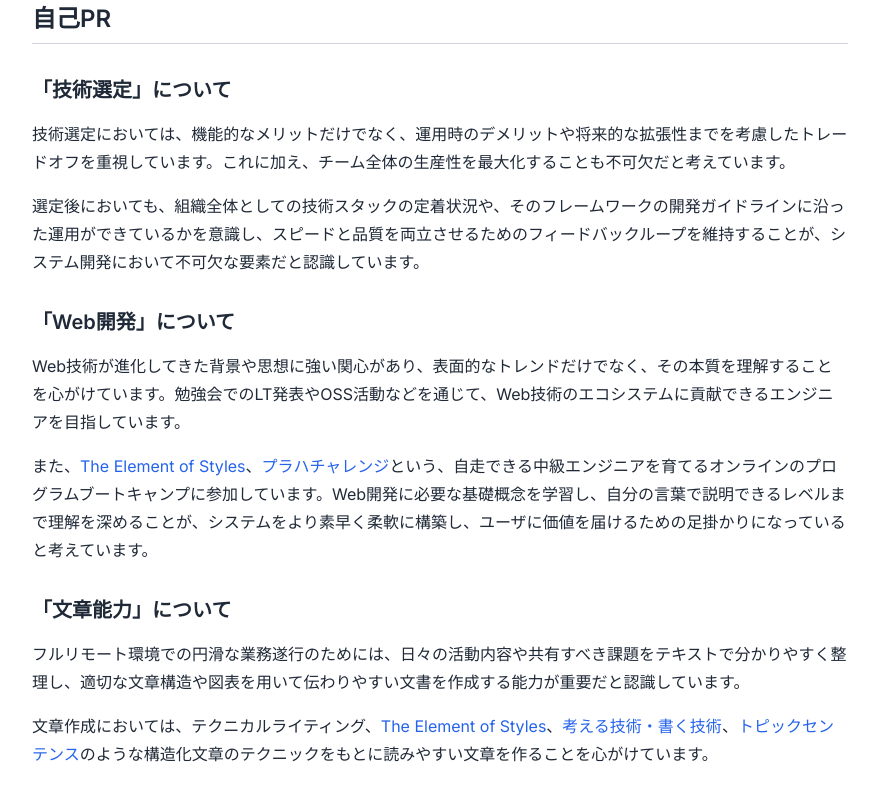
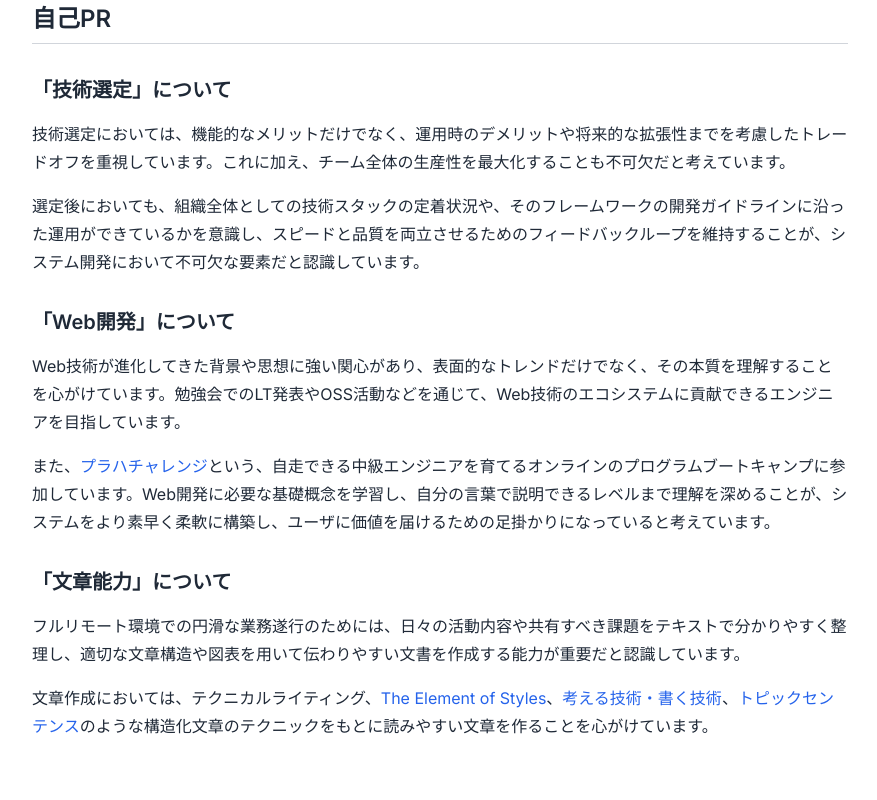
Before and after one commit to kmishima16/my-profile, a plain HTML site: page index.html in a window 1280 px wide. Shown: the part 1867-2667 px from the top of the page, without its empty margins (200-1077 px from the left). Drawn offline with nearby package versions, Linux system fonts and the light colour scheme.

Commit message:
update 字句修正

```diff
--- a/index.html
+++ b/index.html
@@ -146,7 +146,7 @@
                         Web技術が進化してきた背景や思想に強い関心があり、表面的なトレンドだけでなく、その本質を理解することを心がけています。勉強会でのLT発表やOSS活動などを通じて、Web技術のエコシステムに貢献できるエンジニアを目指しています。
                     </p>
                     <p>
-                        また、<a href="https://praha-challenge.com/" target="_blank" rel="noopener noreferrer" class="text-blue-600 hover:underline">The Element of Styles</a>、<a href="https://www.kinokuniya.co.jp/f/dsg-01-9784478490273" target="_blank" rel="noopener noreferrer" class="text-blue-600 hover:underline">プラハチャレンジ</a>という、自走できる中級エンジニアを育てるオンラインのプログラムブートキャンプに参加しています。Web開発に必要な基礎概念を学習し、自分の言葉で説明できるレベルまで理解を深めることが、システムをより素早く柔軟に構築し、ユーザに価値を届けるための足掛かりになっていると考えています。
+                        また、<a href="https://www.kinokuniya.co.jp/f/dsg-01-9784478490273" target="_blank" rel="noopener noreferrer" class="text-blue-600 hover:underline">プラハチャレンジ</a>という、自走できる中級エンジニアを育てるオンラインのプログラムブートキャンプに参加しています。Web開発に必要な基礎概念を学習し、自分の言葉で説明できるレベルまで理解を深めることが、システムをより素早く柔軟に構築し、ユーザに価値を届けるための足掛かりになっていると考えています。
                     </p>
                 </article>
                  <article>
```
